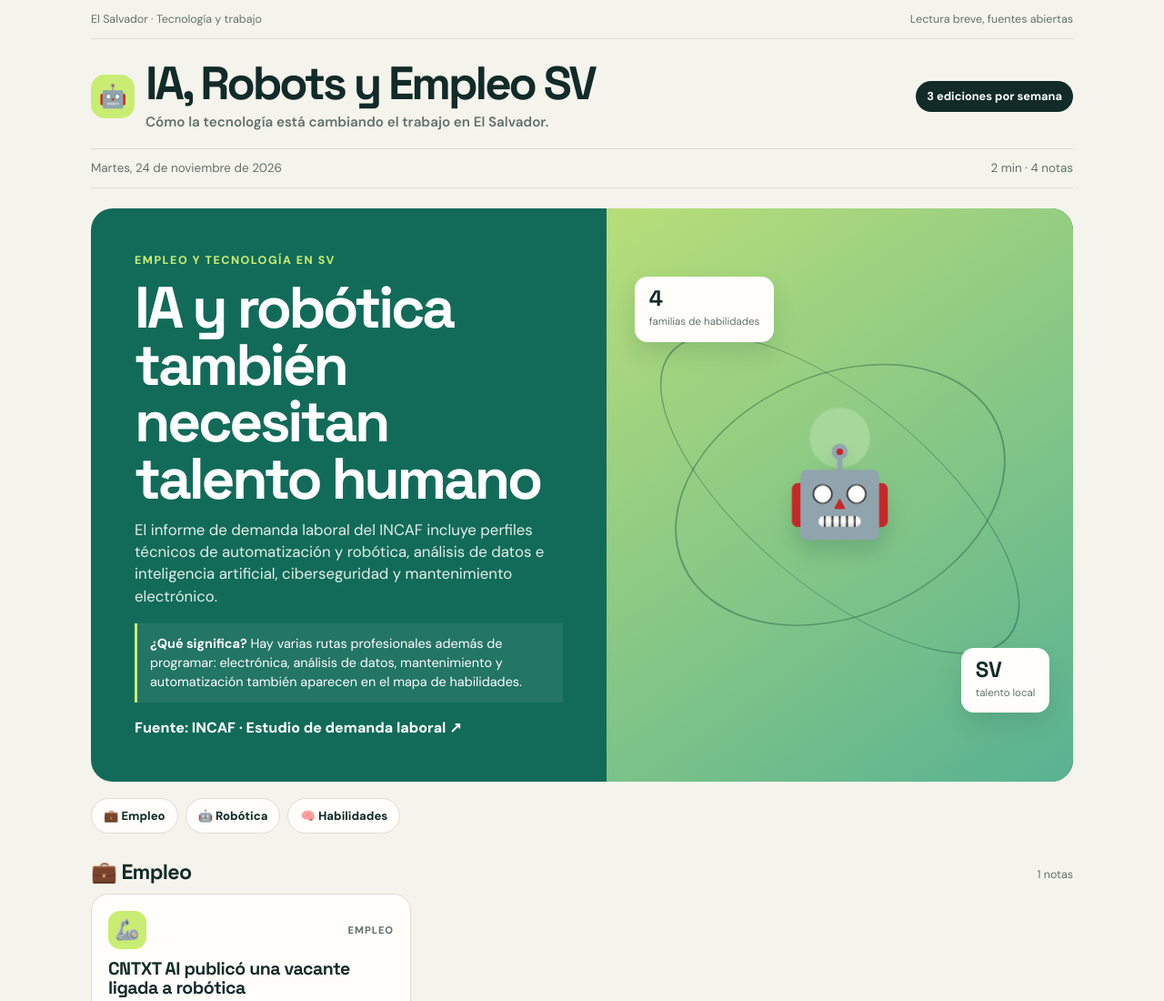
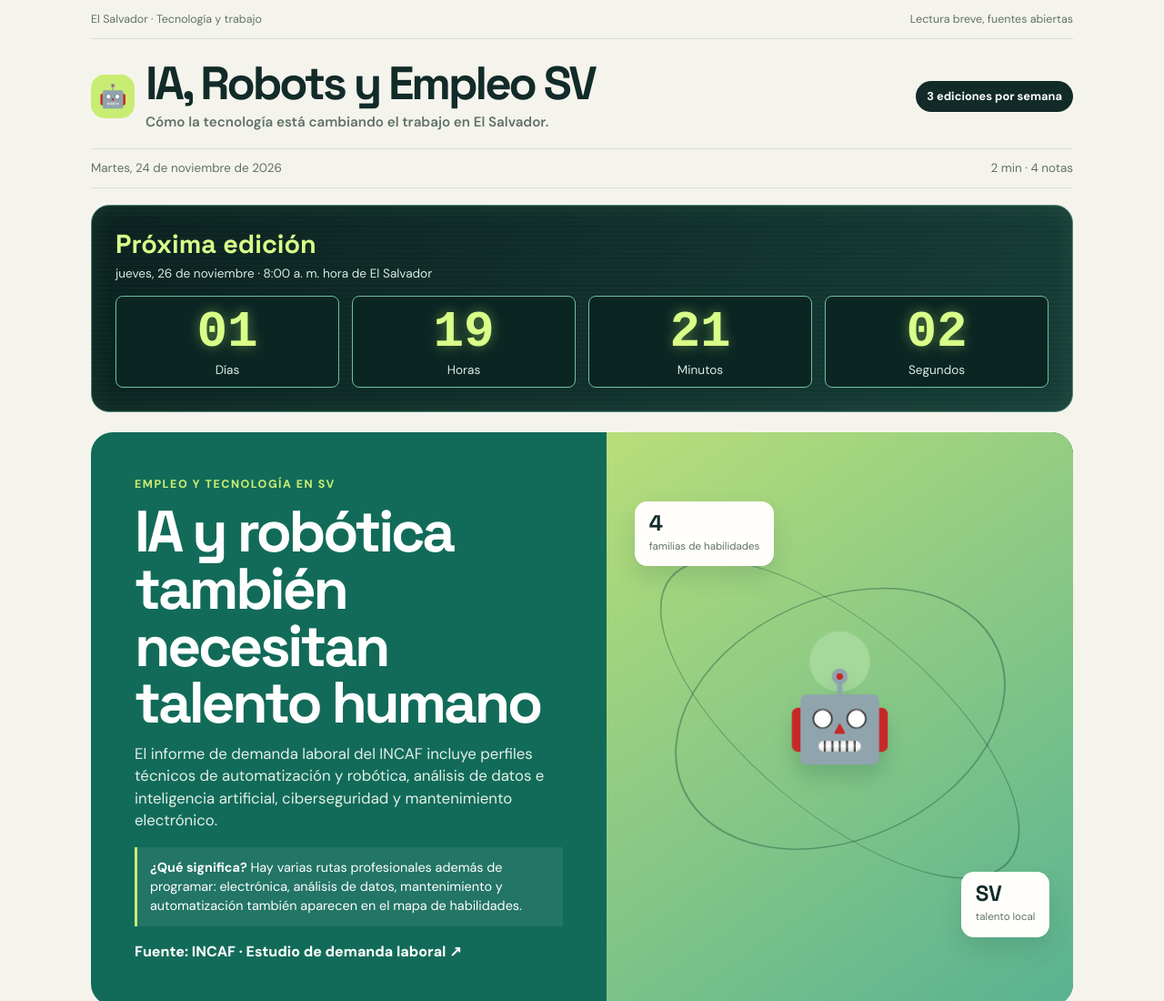
Before and after one commit to ramayako/IA-Robots-y-Empleo-SV, a plain HTML site: page index.html in a window 1280 px wide. Shown: the top 1100 px of the page at 91% size. Drawn offline with Linux system fonts and the light colour scheme.

Commit message:
Add retro arcade countdown to the next El Salvador edition

```diff
--- a/index.html
+++ b/index.html
@@ -85,6 +85,13 @@ footer a{color:var(--lime);font-weight:700}
  footer .foot{align-items:flex-start;flex-direction:column}
 }
 @media(prefers-reduced-motion:no-preference){.hero-art .robot{animation:bob 4s ease-in-out infinite}@keyframes bob{50%{transform:translateY(-6px)}}}
+
+.edition-countdown{margin:18px 0 0;padding:clamp(14px,3vw,26px);border:1px solid #528a77;border-radius:20px;color:#eef8ef;background:repeating-linear-gradient(0deg,#ffffff06 0 1px,transparent 1px 5px),linear-gradient(120deg,#0a211f,#173d37);box-shadow:inset 0 0 28px #91eab31a}
+.edition-countdown h2{margin:0 0 6px;font:700 clamp(1.18rem,4vw,1.8rem)/1.15 "Space Grotesk",sans-serif;color:#d9ff89}
+.edition-countdown p{margin:0 0 14px;font-size:.85rem;color:#d8ece5}
+.countdown-dial{display:grid;grid-template-columns:repeat(4,minmax(0,1fr));gap:clamp(4px,1.5vw,14px)}
+.countdown-dial span{padding:8px 2px;text-align:center;border:1px solid #6fc1a0;border-radius:8px;background:#0b2523;color:#d8ece5;font-size:clamp(.65rem,2.5vw,.85rem)}
+.countdown-dial strong{display:block;font:700 clamp(1.55rem,7vw,3.5rem)/1.14 ui-monospace,monospace;color:#d9ff89;text-shadow:0 0 14px #b9f46c70;font-variant-numeric:tabular-nums}
 </style>
 </head>
 <body>
@@ -98,6 +105,17 @@ footer a{color:var(--lime);font-weight:700}
     <span class="pill">3 ediciones por semana</span>
   </header>
   <div class="edition"><span id="date">Cargando edición…</span><span id="edition-meta"></span></div>
+
+  <section class="edition-countdown" id="edition-countdown" aria-labelledby="countdown-title" hidden>
+    <h2 id="countdown-title">Próxima edición</h2>
+    <p><time id="countdown-date"></time> · 8:00 a. m. hora de El Salvador</p>
+    <div class="countdown-dial" role="timer" aria-label="Tiempo hasta la próxima edición" aria-live="off">
+      <span><strong id="countdown-days">00</strong>Días</span>
+      <span><strong id="countdown-hours">00</strong>Horas</span>
+      <span><strong id="countdown-minutes">00</strong>Minutos</span>
+      <span><strong id="countdown-seconds">00</strong>Segundos</span>
+    </div>
+  </section>
   <main id="main"><div class="loading">Preparando la edición…</div></main>
 </div>
 <footer><div class="wrap foot">
@@ -134,6 +152,52 @@ fetch(path, {cache:"no-store"}).then(response => response.ok ? response : fetch(
   if (!response.ok) throw new Error("No se pudo cargar la edición");
   return response.json();
 }).then(render).catch(() => { document.getElementById("main").innerHTML = '<div class="error">No se pudo cargar esta edición. Intenta actualizar la página.</div>'; });
+
+const editionDateFormat = new Intl.DateTimeFormat("es-SV", {
+  timeZone: "America/El_Salvador", weekday: "long", day: "numeric", month: "long"
+});
+const countdownDate = document.getElementById("countdown-date");
+const countdownDigits = ["days", "hours", "minutes", "seconds"].map(
+  unit => document.getElementById("countdown-" + unit)
+);
+const editionDays = new Set([1, 4, 6]);
+
+function nextScheduledEdition(now) {
+  // In El Salvador, 08:00 local is 14:00 UTC year-round.
+  const candidate = new Date(now);
+  candidate.setUTCHours(14, 0, 0, 0);
+  while (candidate.getTime() <= now || !editionDays.has(candidate.getUTCDay())) {
+    candidate.setUTCDate(candidate.getUTCDate() + 1);
+  }
+  return candidate;
+}
+
+function updateEditionCountdown() {
+  const now = Date.now();
+  if (!nextEdition || nextEdition.getTime() <= now) {
+    nextEdition = nextScheduledEdition(now);
+    countdownDate.dateTime = nextEdition.toISOString();
+    countdownDate.textContent = editionDateFormat.format(nextEdition);
+  }
+  const remaining = Math.ceil((nextEdition.getTime() - now) / 1000);
+  const values = [
+    Math.floor(remaining / 86400),
+    Math.floor(remaining / 3600) % 24,
+    Math.floor(remaining / 60) % 60,
+    remaining % 60
+  ];
+  countdownDigits.forEach((digit, index) => {
+    digit.textContent = String(values[index]).padStart(2, "0");
+  });
+}
+
+let nextEdition;
+updateEditionCountdown();
+document.getElementById("edition-countdown").hidden = false;
+setInterval(updateEditionCountdown, 1000);
+document.addEventListener("visibilitychange", () => {
+  if (!document.hidden) updateEditionCountdown();
+});
 </script>
 </body>
 </html>
```
